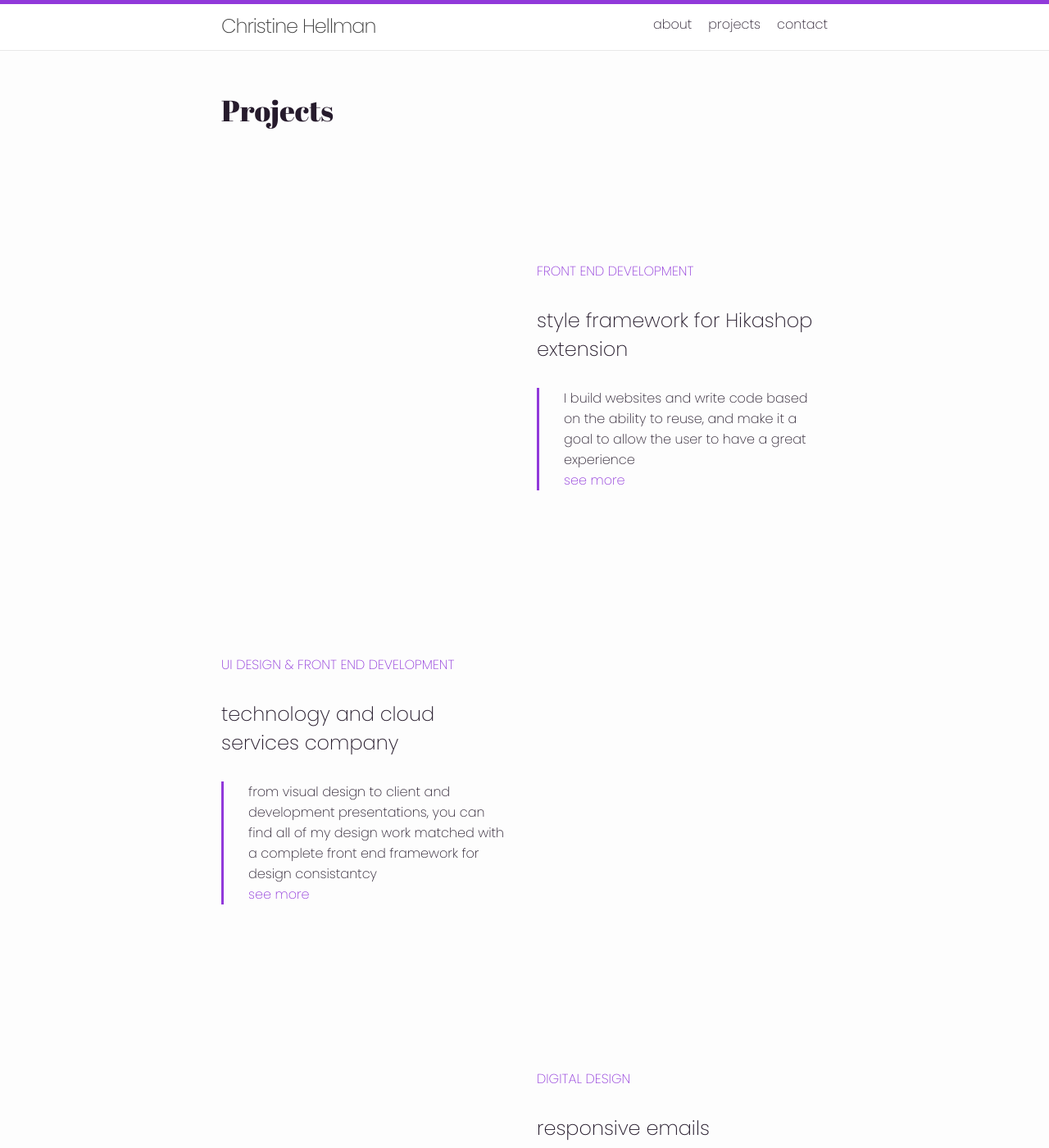
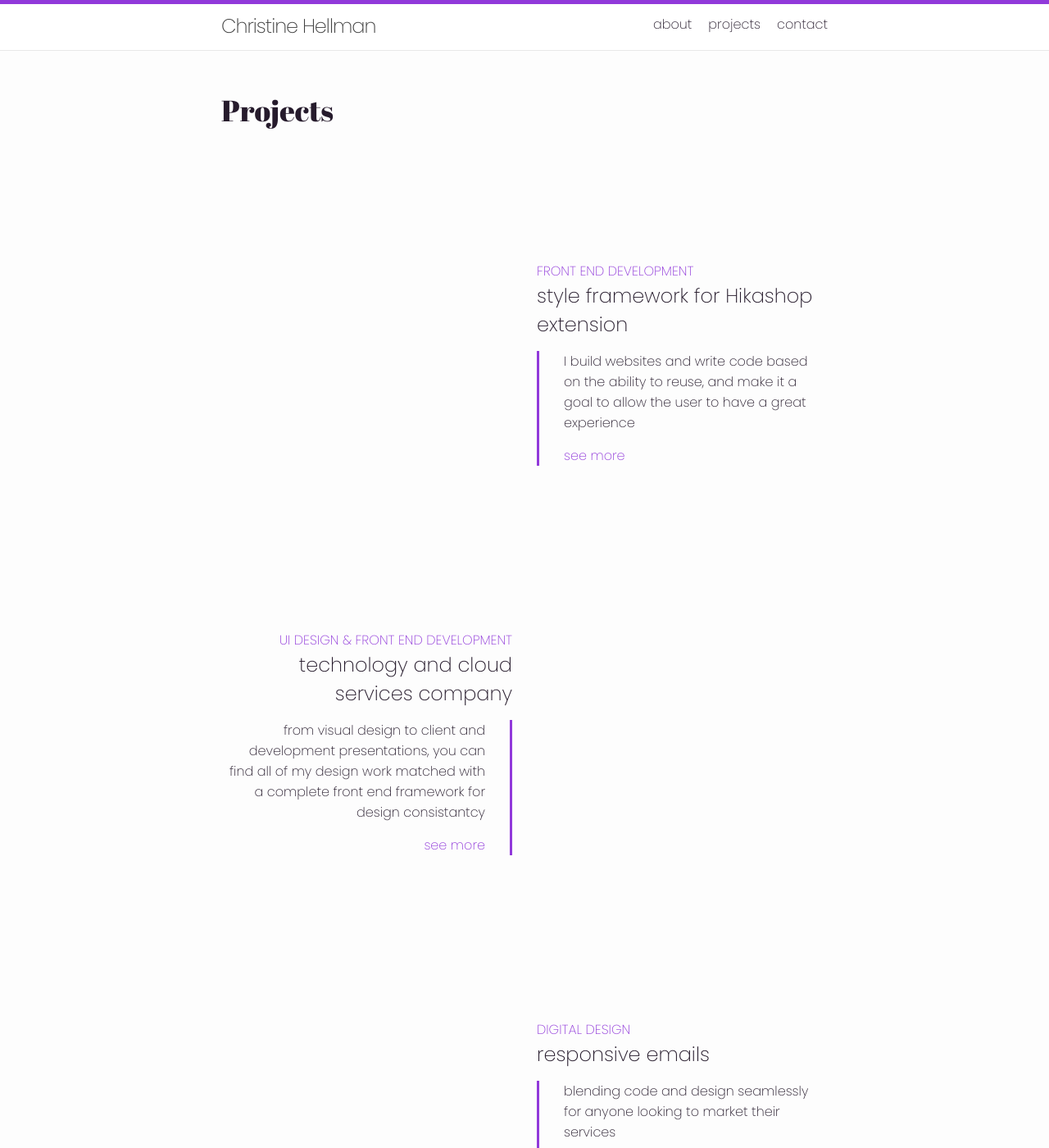
Before and after one commit to christinehellman/portfolio, a Jekyll site: the page built from projects.md, in a window 1280 px wide and 1400 px high. Shown: the whole window at 82% size. Built offline with Jekyll 4.4.1, drawn with Linux system fonts in a browser that asks for light colours.

```diff
--- a/_layouts/home.html
+++ b/_layouts/home.html
@@ -17,7 +17,7 @@
           </header>
 
           <div class="intro-content">
-            <h2>I am Christine Hellman & I'm a front end developer and digitial designer based in Huntersville, NC.</h2>
+            <h2 class="header">I am Christine Hellman & I'm a front end developer and digitial designer based in Huntersville, NC.</h2>
             <p>Completely inspired by the challenges design and development bring, I love to problem solve and bring my work to life. </p>
             <a><button class="btn-primary">resume</button></a>
           </div>
--- a/_sass/global-mixins.scss
+++ b/_sass/global-mixins.scss
@@ -35,7 +35,9 @@
 
 @mixin typography {
   h1 {
+    font-family: $font-family-display;
     @include rem('font-size', $heading-one-size);
+    @include rem('padding', $global-padding-vertical 0);
   }
   h2 {
     font-family: $font-family-base;
--- a/assets/main.css
+++ b/assets/main.css
@@ -64,8 +64,11 @@
   font-feature-settings: 'kern' 1;
   font-kerning: normal; }
   body h1 {
+    font-family: "Abril Fatface", cursive;
     font-size: 36px;
-    font-size: 3.6rem; }
+    font-size: 3.6rem;
+    padding: calc(15px * 4) 0;
+    padding: calc(15px * 4) 0; }
   body h2 {
     font-family: "Poppins", sans-serif;
     font-size: 24px;
@@ -166,10 +169,6 @@
 li > ul,
 li > ol {
   margin-bottom: 0; }
-
-li {
-  padding-bottom: 15px;
-  padding-bottom: 15px; }
 
 p.small {
   color: #9139da;
@@ -339,26 +338,6 @@
     background: #c46bef;
     border: 0.1rem solid #c46bef; }
 
-.contact label,
-.contact input {
-  display: block; }
-
-.contact input {
-  width: 100%;
-  padding: 15px; }
-  @media screen and (min-width: 800px) {
-    .contact input {
-      width: 50%; } }
-
-.contact .error {
-  border-color: red; }
-
-.contact .error-message {
-  color: red;
-  font-style: italic;
-  margin-bottom: 1em; }
-
-.intro-header,
 .post-title,
 .post-header {
   font-weight: 400;
@@ -384,6 +363,12 @@
   padding: 5rem 0;
   position: relative; }
 
+.lede,
+p,
+.header {
+  padding-bottom: 15px;
+  padding-bottom: 15px; }
+
 .section-inner {
   padding-bottom: 15px;
   padding-bottom: 15px; }
@@ -395,8 +380,8 @@
   min-width: 0; }
 
 .intro-hero {
-  padding: 100px;
-  padding: 10rem; }
+  padding: 100px 0;
+  padding: 10rem 0; }
 
 .skills .skills-inner {
   display: grid;
@@ -445,6 +430,14 @@
   .projects .intro-content {
     padding-left: 3rem;
     border-left: 0.3rem solid #9139da; }
+  .projects:nth-child(odd) {
+    text-align: right; }
+    .projects:nth-child(odd) .intro-content {
+      padding-left: 0;
+      border-left: 0;
+      border-right: 0.3rem solid #9139da;
+      padding-right: calc(15px * 2);
+      padding-right: calc(15px * 2); }
 
 .contact .hide,
 .contact .cloak div,
```
Also changed, not shown: other parts of _layouts/home.html (+1 -1 lines), _sass/main.scss (+18 -34 lines).
